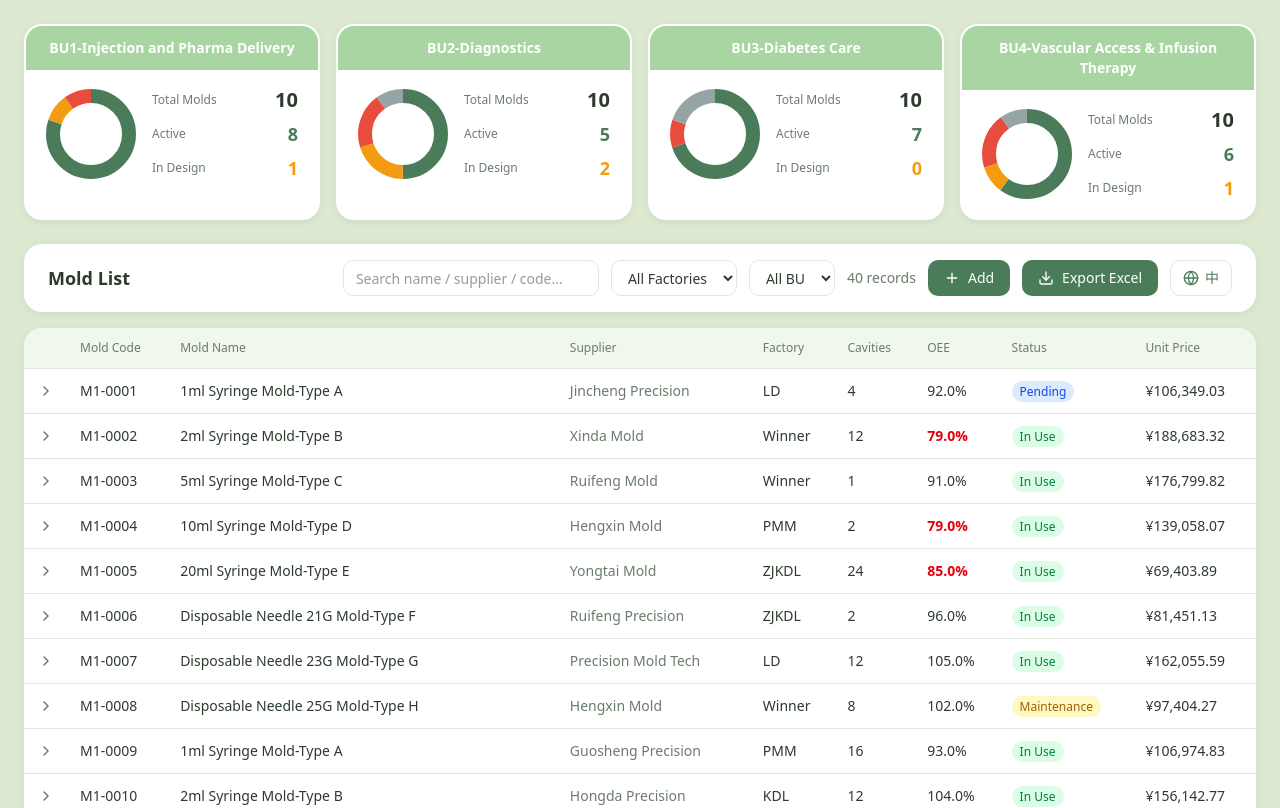
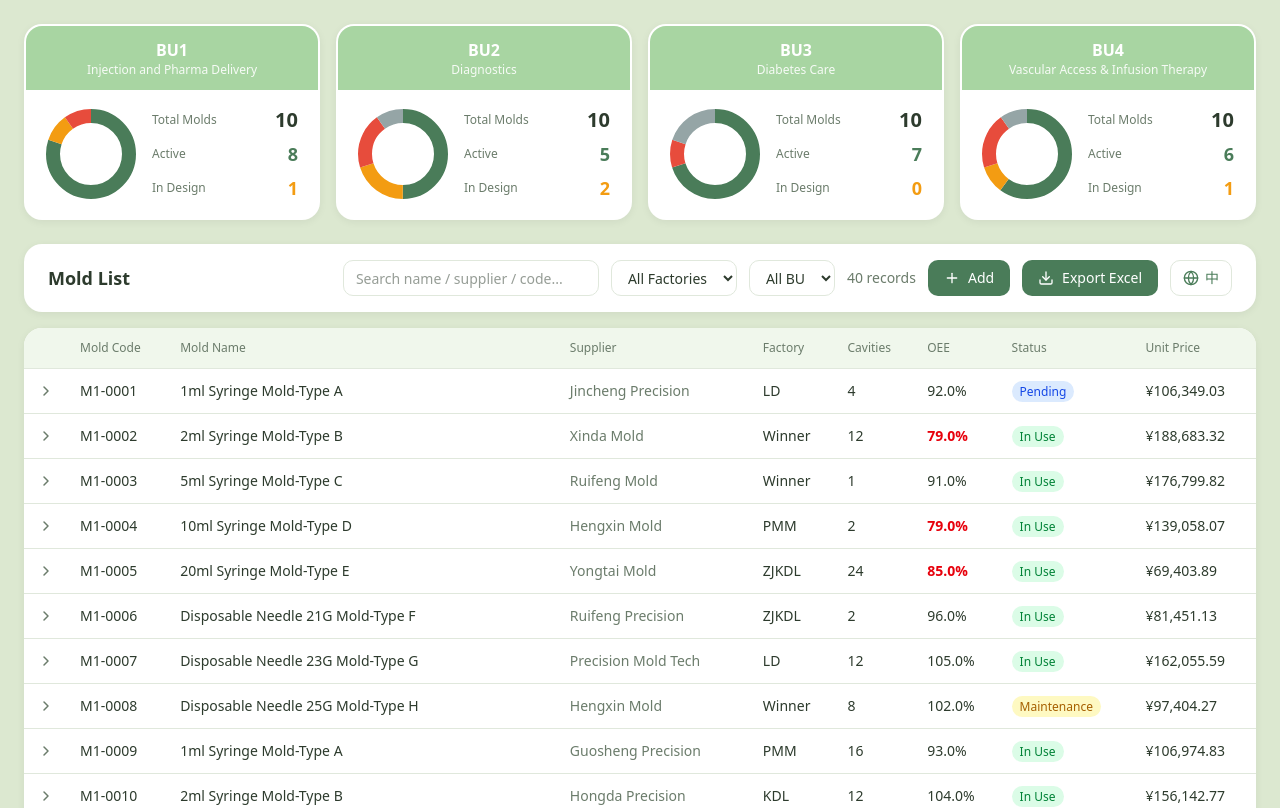
Before and after one commit to erikzhuang-dev/ubzhuangs-robot, a Next.js app: page / in a window 1280 px wide. Shown: the top 808 px of the page. Built offline with nearby package versions, Linux system fonts and the light colour scheme.

Commit message:
feat: BU卡片顶部改为两行文字显示（编号+描述）
Coze-Commit-Type: user
Coze-User-ID: 3739915826497834
Coze-Conversation-ID: 11684564

```diff
--- a/src/app/page.tsx
+++ b/src/app/page.tsx
@@ -375,10 +375,11 @@ export default function Home() {
                 }}
               >
                 <div
-                  className="px-5 py-3 text-center text-sm font-semibold text-white"
+                  className="px-5 py-3 text-center text-white"
                   style={{ backgroundColor: '#a8d5a2' }}
                 >
-                  {bu.name}
+                  <div className="text-base font-bold">{bu.name.split('-')[0]}</div>
+                  <div className="text-xs font-medium opacity-90">{bu.name.split('-').slice(1).join('-')}</div>
                 </div>
                 <div className="flex items-center gap-4 px-5 py-4">
                   {/* Donut Chart */}
```
